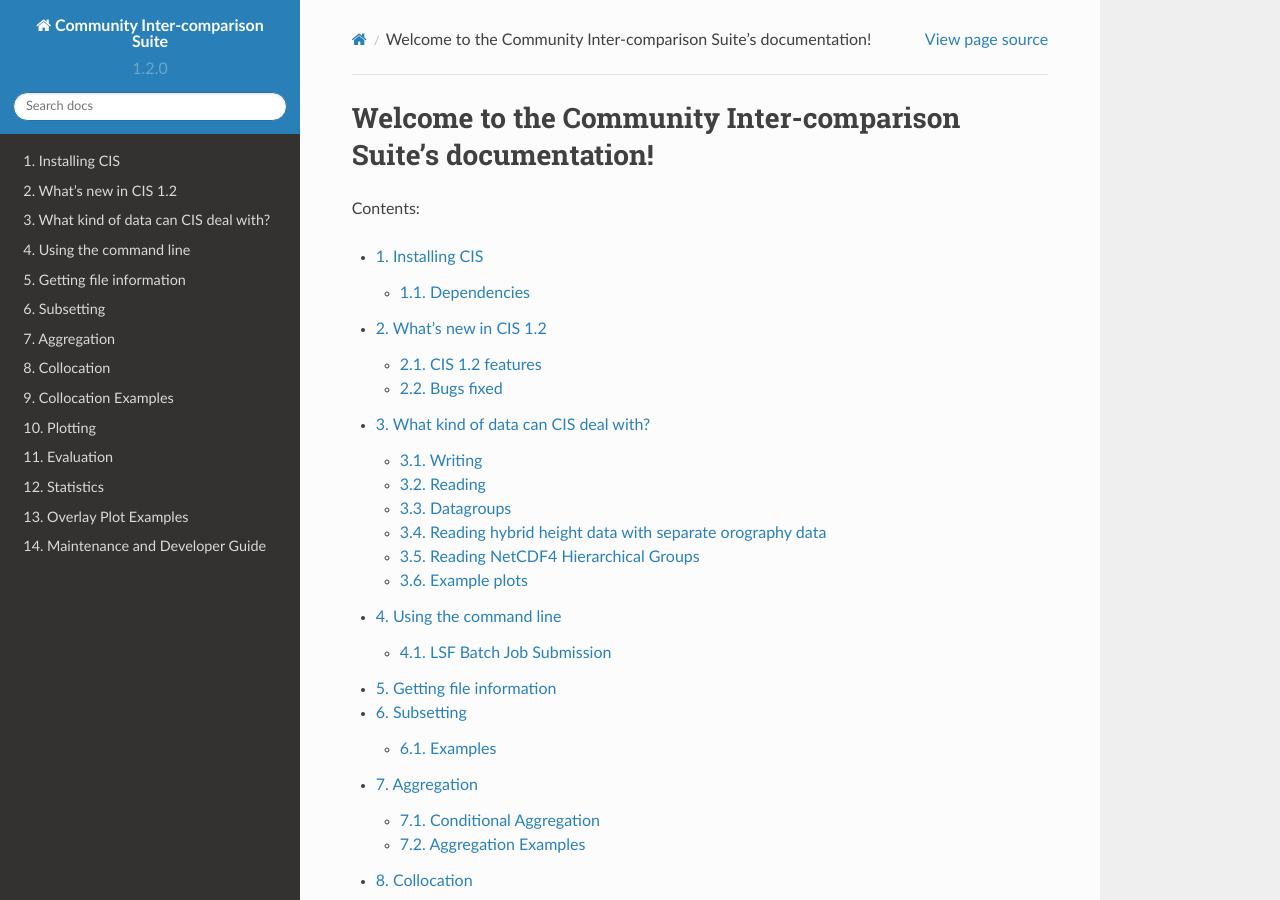
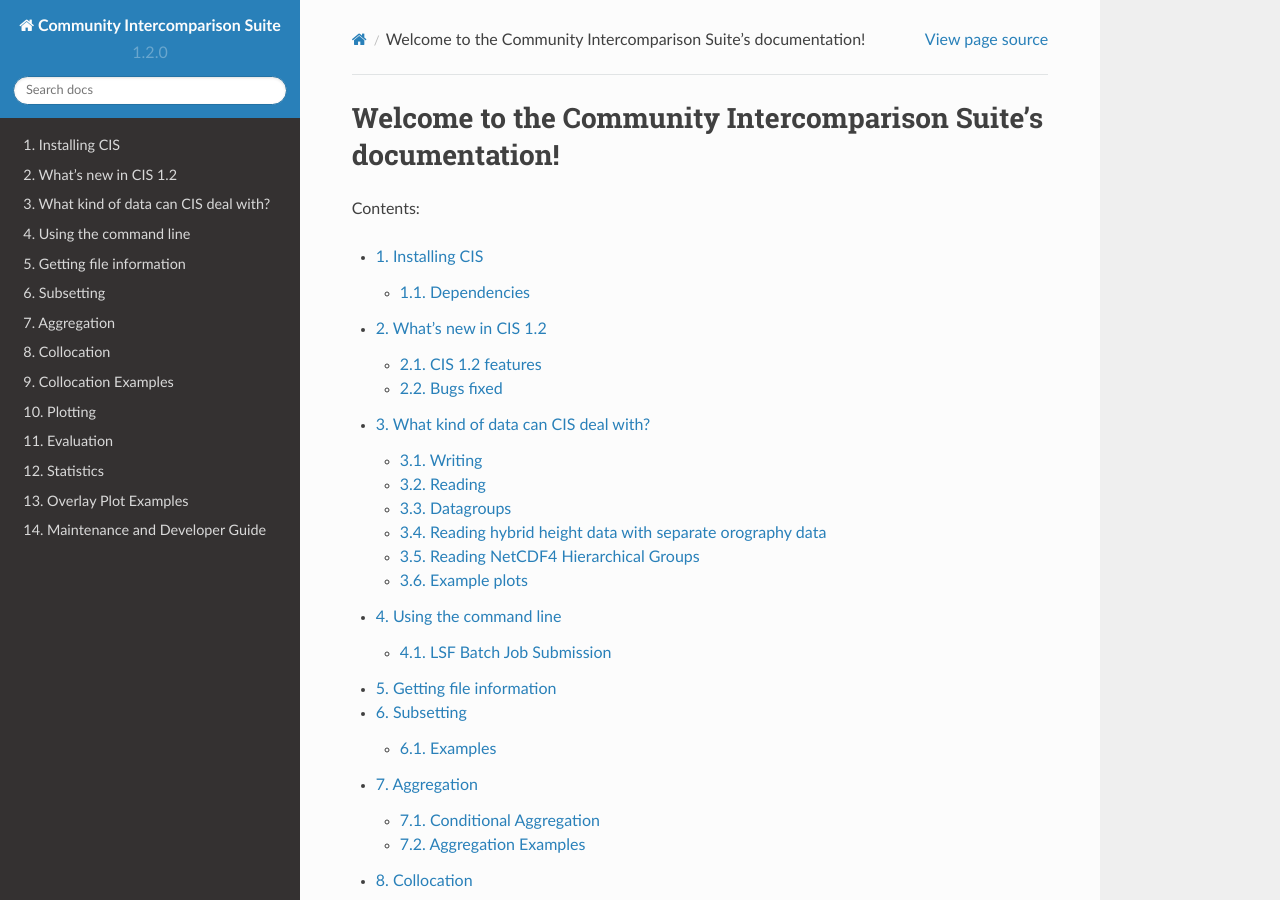
Before and after one commit to cedadev/cis, a Sphinx documentation site: the page built from doc/index.rst, in a window 1280 px wide and 900 px high. Built offline with Sphinx 7.4.7 and the Read the Docs theme 2.0.0, drawn with Linux system fonts in a browser that asks for light colours; pages that are not in the unit, such as notebooks, are missing from menus.

Commit message:
Fixed the various spellings of intercomparison.

```diff
--- a/doc/conf.py
+++ b/doc/conf.py
@@ -1,6 +1,6 @@
 # -*- coding: utf-8 -*-
 #
-# Community Inter-comparrison Suite documentation build configuration file, created by
+# Community Intercomparison Suite documentation build configuration file, created by
 # sphinx-quickstart on Tue Mar 25 10:10:43 2014.
 #
 # This file is execfile()d with the current directory set to its
@@ -54,7 +54,7 @@ source_suffix = '.rst'
 master_doc = 'index'
 
 # General information about the project.
-project = u'Community Inter-comparison Suite'
+project = u'Community Intercomparison Suite'
 copyright = u'2014, Centre of Environmental Data Archival'
 
 # The version info for the project you're documenting, acts as replacement for
@@ -194,7 +194,7 @@ html_static_path = ['_static']
 #html_file_suffix = None
 
 # Output file base name for HTML help builder.
-htmlhelp_basename = 'CommunityInter-comparrisonSuitedoc'
+htmlhelp_basename = 'CommunityIntercomparisonSuitedoc'
 
 
 # -- Options for LaTeX output ---------------------------------------------
@@ -214,7 +214,7 @@ latex_elements = {
 # (source start file, target name, title,
 #  author, documentclass [howto, manual, or own class]).
 latex_documents = [
-  ('index', 'CommunityInter-comparrisonSuite.tex', u'Community Inter-comparrison Suite Documentation',
+  ('index', 'CommunityIntercomparrisonSuite.tex', u'Community Intercomparison Suite Documentation',
    u'Centre of Environmental Data Archival', 'manual'),
 ]
 
@@ -244,7 +244,7 @@ latex_documents = [
 # One entry per manual page. List of tuples
 # (source start file, name, description, authors, manual section).
 man_pages = [
-    ('index', 'communityinter-comparrisonsuite', u'Community Inter-comparrison Suite Documentation',
+    ('index', 'CommunityIntercomparisonSuite', u'Community Intercomparison Suite Documentation',
      [u'Centre of Environmental Data Archival'], 1)
 ]
 
@@ -258,8 +258,8 @@ man_pages = [
 # (source start file, target name, title, author,
 #  dir menu entry, description, category)
 texinfo_documents = [
-  ('index', 'CommunityInter-comparrisonSuite', u'Community Inter-comparrison Suite Documentation',
-   u'Centre of Environmental Data Archival', 'CommunityInter-comparrisonSuite', 'One line description of project.',
+  ('index', 'CommunityIntercomparisonSuite', u'Community Intercomparison Suite Documentation',
+   u'Centre of Environmental Data Archival', 'CommunityIntercomparisonSuite', 'One line description of project.',
    'Miscellaneous'),
 ]
 
--- a/doc/index.rst
+++ b/doc/index.rst
@@ -1,10 +1,10 @@
-.. Community Inter-comparrison Suite documentation master file, created by
+.. Community Intercomparison Suite documentation master file, created by
    sphinx-quickstart on Tue Mar 25 10:10:43 2014.
    You can adapt this file completely to your liking, but it should at least
    contain the root `toctree` directive.
 
-Welcome to the Community Inter-comparison Suite's documentation!
-================================================================
+Welcome to the Community Intercomparison Suite's documentation!
+===============================================================
 
 Contents:
 
--- a/setup.py
+++ b/setup.py
@@ -82,7 +82,7 @@ from cis import __version__, __website__
 setup(
     name='cis',
     version=__version__,
-    description='Community Inter-comparison Suite',
+    description='Community Intercomparison Suite',
     long_description=README,
     maintainer='Philip Kershaw',
     maintainer_email='Philip.Kershaw@stfc.ac.uk',
```
Also changed, not shown: 2 other files.
